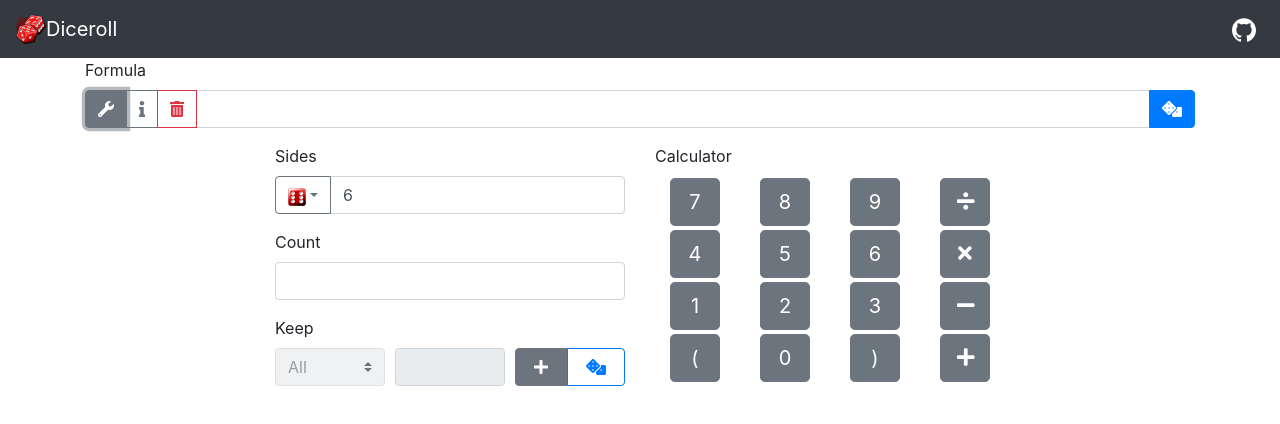
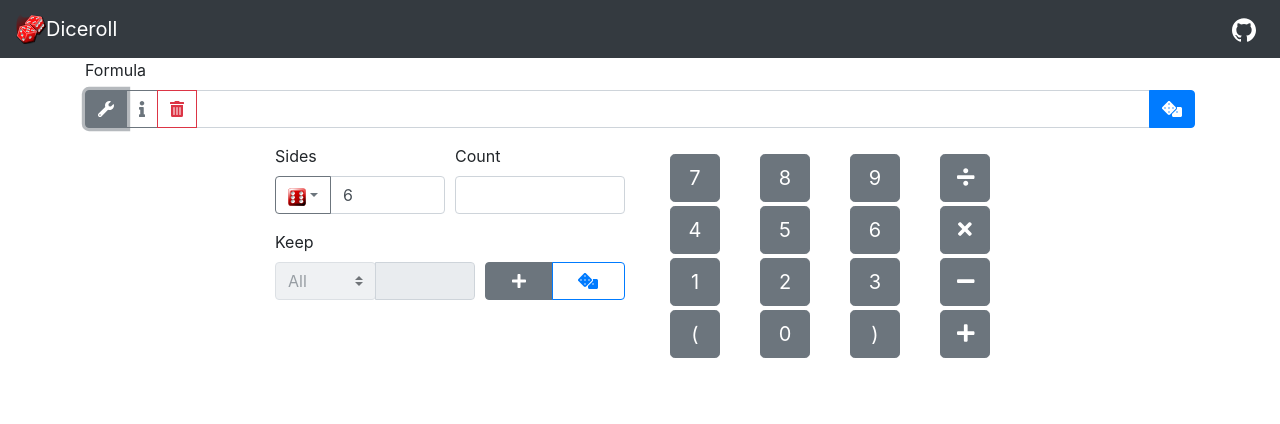
Before and after one commit to aaaantoine/diceroll, a React (Create React App) app: page / in a window 1280 px wide. Both pictures are taken after a click on the button 106 px from the left and 108 px from the top of the page. Shown: the top 424 px of the page. Built offline with nearby package versions, Linux system fonts and the light colour scheme.

Commit message:
Condense toolbox slightly.

```diff
--- a/src/InputToolbox.js
+++ b/src/InputToolbox.js
@@ -48,8 +48,6 @@ export default class InputToolbox extends React.Component {
                                 </div>
                             </div>
                         </div>
-                    </div>
-                    <div class="form-row">
                         <div class="col">
                             <label>Count</label>
                             <div class="form-group">
@@ -60,10 +58,10 @@ export default class InputToolbox extends React.Component {
                         </div>
                     </div>
                     <div class="form-row">
-                        <div class="col">
+                        <div class="col-7">
                             <label>Keep</label>
-                            <div class="form-row">
-                                <div class="col">
+                            <div class="input-group">
+                                <div class="input-group-prepend">
                                     <select class="custom-select"
                                         disabled={this.state.dieCount <= 1}
                                         value={this.state.highLow}
@@ -73,13 +71,16 @@ export default class InputToolbox extends React.Component {
                                         <option value="l">Lowest</option>
                                     </select>
                                 </div>
-                                <div class="col">
                                 <input class="form-control" type="number" min="1"
                                     disabled={!this.state.highLow}
                                     max={this.state.dieCount-1}
                                     value={this.state.highLowCount}
                                     onChange={this.handleHighLowCountChange} />
                             </div>
+                        </div>
+                        <div class="col">
+                            <label>&nbsp;</label>
+                            <div class="form-row">
                                 <div class="col btn-group text-right">
                                     <button class="btn btn-secondary" type="button"
                                         title="Add dice to formula"
@@ -98,8 +99,7 @@ export default class InputToolbox extends React.Component {
                         </div>
                     </div>
                 </div>
-                <div class="col-lg-4 calculator-buttons">
-                    <label>Calculator</label>
+                <div class="col-lg-4 my-2 calculator-buttons">
                     {this.formulaButtonRow([7,8,9,'/'])}
                     {this.formulaButtonRow([4,5,6,'*'])}
                     {this.formulaButtonRow([1,2,3,'-'])}
```
Lines whose indentation alone changed are shown as unchanged.
